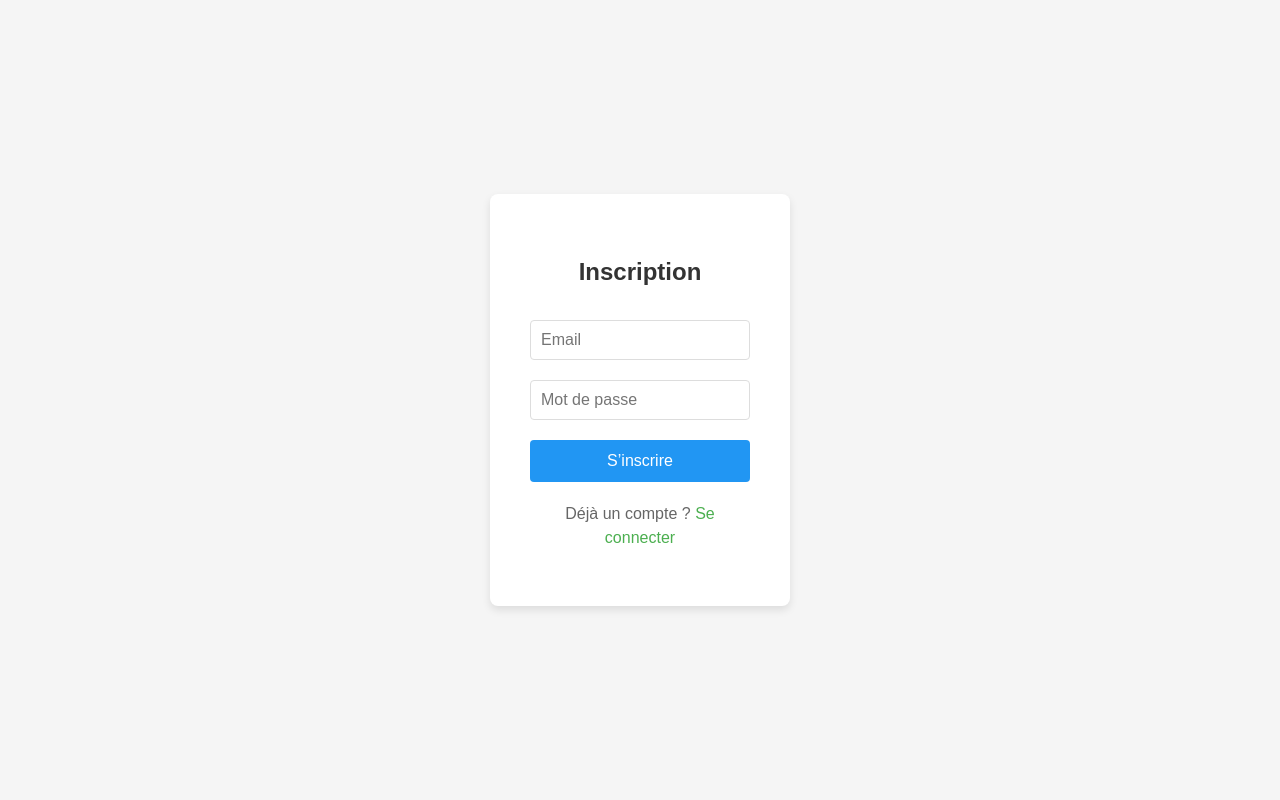
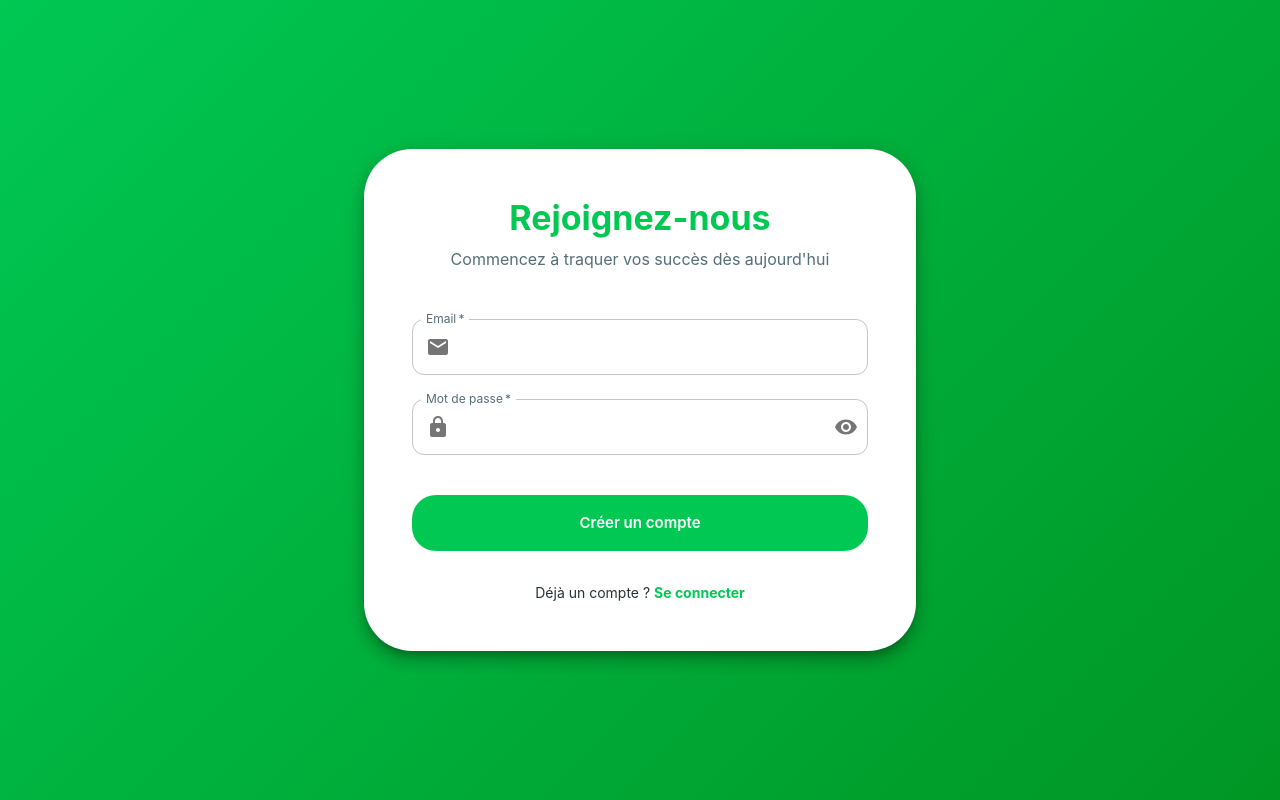
Before and after one commit to nmissi-nadia/Job-Tracker-2, a React (Create React App) app in the folder frontend/: page /register in a window 1280 px wide. Built offline with nearby package versions, Linux system fonts and the light colour scheme.

Commit message:
style(frontend): complete redesign of landing, auth and dashboard pages

```diff
--- a/frontend/src/pages/Dashboard.js
+++ b/frontend/src/pages/Dashboard.js
@@ -1,23 +1,169 @@
 import React, { useEffect, useState } from 'react';
+import {
+  Grid, Paper, Typography, Box, Card, CardContent,
+  Divider, List, ListItem, ListItemText, ListItemIcon,
+  CircularProgress, Button
+} from '@mui/material';
+import {
+  Work as WorkIcon,
+  CheckCircle as SuccessIcon,
+  Pending as PendingIcon,
+  Cancel as CancelIcon,
+  ArrowForward as ArrowForwardIcon
+} from '@mui/icons-material';
+import { Chart as ChartJS, ArcElement, Tooltip, Legend } from 'chart.js';
+import { Doughnut } from 'react-chartjs-2';
+import { useNavigate } from 'react-router-dom';
 import api from '../services/api';
 
-function Dashboard() {
-  const [jobs, setJobs] = useState([]);
+ChartJS.register(ArcElement, Tooltip, Legend);
+
+const Dashboard = () => {
+  const [stats, setStats] = useState(null);
+  const [recentJobs, setRecentJobs] = useState([]);
+  const [loading, setLoading] = useState(true);
+  const navigate = useNavigate();
 
   useEffect(() => {
-    api.get('/jobs').then(res => setJobs(res.data));
+    const fetchData = async () => {
+      try {
+        const [statsRes, jobsRes] = await Promise.all([
+          api.get('/stats'),
+          api.get('/jobs')
+        ]);
+        setStats(statsRes.data);
+        setRecentJobs(jobsRes.data.slice(0, 5));
+      } catch (err) {
+        console.error('Failed to fetch dashboard data', err);
+      } finally {
+        setLoading(false);
+      }
+    };
+    fetchData();
   }, []);
 
+  if (loading) {
+    return (
+      <Box sx={{ display: 'flex', justifyContent: 'center', alignItems: 'center', height: '80vh' }}>
+        <CircularProgress />
+      </Box>
+    );
+  }
+
+  const chartData = {
+    labels: Object.keys(stats?.byStatus || {}),
+    datasets: [
+      {
+        data: Object.values(stats?.byStatus || {}),
+        backgroundColor: [
+          '#2196f3', // Pending
+          '#4caf50', // Offered
+          '#ff9800', // Interviewing
+          '#f44336', // Rejected
+        ],
+        borderWidth: 0,
+      },
+    ],
+  };
+
+  const kpis = [
+    { title: 'Total Offres', value: stats?.totalJobs || 0, icon: <WorkIcon color="primary" />, color: '#e3f2fd' },
+    { title: 'Candidatures', value: stats?.totalApplications || 0, icon: <PendingIcon color="warning" />, color: '#fff3e0' },
+    { title: 'Entretiens', value: stats?.byStatus?.['Interview'] || 0, icon: <SuccessIcon color="secondary" />, color: '#e8f5e9' },
+    { title: 'Refus', value: stats?.byStatus?.['Rejected'] || 0, icon: <CancelIcon color="error" />, color: '#ffebee' },
+  ];
+
   return (
-    <div>
-      <h2>Mes Offres</h2>
-      <ul>
-        {jobs.map(job => (
-          <li key={job.id}>{job.title} - {job.company}</li>
+    <Box>
+      <Typography variant="h4" sx={{ mb: 4, fontWeight: 'bold' }}>
+        Tableau de bord
+      </Typography>
+
+      <Grid container spacing={3}>
+        {/* KPI Cards */}
+        {kpis.map((kpi, index) => (
+          <Grid item xs={12} sm={6} md={3} key={index}>
+            <Card sx={{ borderRadius: 4 }}>
+              <CardContent sx={{ display: 'flex', alignItems: 'center' }}>
+                <Box sx={{
+                  p: 2,
+                  borderRadius: 3,
+                  bgcolor: kpi.color,
+                  display: 'flex',
+                  mr: 2
+                }}>
+                  {kpi.icon}
+                </Box>
+                <Box>
+                  <Typography variant="body2" color="text.secondary">
+                    {kpi.title}
+                  </Typography>
+                  <Typography variant="h5" sx={{ fontWeight: 'bold' }}>
+                    {kpi.value}
+                  </Typography>
+                </Box>
+              </CardContent>
+            </Card>
+          </Grid>
         ))}
-      </ul>
-    </div>
+
+        {/* Chart Section */}
+        <Grid item xs={12} md={6}>
+          <Paper sx={{ p: 3, borderRadius: 4, height: '100%' }}>
+            <Typography variant="h6" sx={{ mb: 2, fontWeight: 'bold' }}>
+              Statut des candidatures
+            </Typography>
+            <Box sx={{ height: 300, display: 'flex', justifyContent: 'center' }}>
+              {stats?.totalApplications > 0 ? (
+                <Doughnut data={chartData} options={{ maintainAspectRatio: false }} />
+              ) : (
+                <Box sx={{ display: 'flex', alignItems: 'center', color: 'text.secondary' }}>
+                  Aucune donnée disponible
+                </Box>
+              )}
+            </Box>
+          </Paper>
+        </Grid>
+
+        {/* Recent Jobs Section */}
+        <Grid item xs={12} md={6}>
+          <Paper sx={{ p: 3, borderRadius: 4, height: '100%' }}>
+            <Box sx={{ display: 'flex', justifyContent: 'space-between', alignItems: 'center', mb: 2 }}>
+              <Typography variant="h6" sx={{ fontWeight: 'bold' }}>
+                Offres récentes
+              </Typography>
+              <Button
+                endIcon={<ArrowForwardIcon />}
+                onClick={() => navigate('/jobs')}
+              >
+                Tout voir
+              </Button>
+            </Box>
+            <Divider />
+            <List>
+              {recentJobs.length > 0 ? (
+                recentJobs.map((job) => (
+                  <ListItem key={job.id} divider>
+                    <ListItemIcon>
+                      <WorkIcon color="primary" />
+                    </ListItemIcon>
+                    <ListItemText
+                      primary={job.title}
+                      secondary={job.company}
+                    />
+                  </ListItem>
+                ))
+              ) : (
+                <ListItem>
+                  <ListItemText primary="Aucune offre ajoutée" />
+                </ListItem>
+              )}
+            </List>
+          </Paper>
+        </Grid>
+      </Grid>
+    </Box>
   );
-}
+};
 
 export default Dashboard;
--- a/frontend/src/pages/Home.js
+++ b/frontend/src/pages/Home.js
@@ -1,94 +1,93 @@
 import React from 'react';
+import { Box, Button, Container, Typography, Grid, Paper } from '@mui/material';
+import { useNavigate } from 'react-router-dom';
+import {
+  RocketLaunch as RocketIcon,
+  QueryStats as StatsIcon,
+  Security as SecurityIcon
+} from '@mui/icons-material';
 
-function Home() {
+const Home = () => {
+  const navigate = useNavigate();
+
   return (
-    <div style={{ padding: '20px', fontFamily: 'Arial, sans-serif' }}>
-      <header style={{ textAlign: 'center', marginBottom: '40px' }}>
-        <h1 style={{ color: '#4CAF50' }}>Bienvenue sur Job Tracker</h1>
-        <p style={{ fontSize: '18px', color: '#666' }}>
-          Suivez vos candidatures et gérez vos opportunités professionnelles.
-        </p>
-      </header>
+    <Box sx={{ bgcolor: 'background.default', minHeight: '100vh' }}>
+      {/* Hero Section */}
+      <Box sx={{
+        background: 'linear-gradient(135deg, #1a237e 0%, #000051 100%)',
+        color: 'white',
+        py: { xs: 10, md: 15 },
+        textAlign: 'center'
+      }}>
+        <Container maxWidth="md">
+          <Typography variant="h2" sx={{ fontWeight: 'bold', mb: 2, fontSize: { xs: '2.5rem', md: '4rem' } }}>
+            Maîtrisez votre recherche d'emploi
+          </Typography>
+          <Typography variant="h5" sx={{ mb: 6, opacity: 0.9 }}>
+            Traquez vos offres, gérez vos candidatures et analysez vos progrès en un seul endroit.
+          </Typography>
+          <Box sx={{ display: 'flex', justifyContent: 'center', gap: 2 }}>
+            <Button
+              variant="contained"
+              color="secondary"
+              size="large"
+              onClick={() => navigate('/register')}
+              sx={{ px: 4, py: 1.5, fontSize: '1.1rem', color: 'white' }}
+            >
+              Démarrer gratuitement
+            </Button>
+            <Button
+              variant="outlined"
+              color="inherit"
+              size="large"
+              onClick={() => navigate('/login')}
+              sx={{ px: 4, py: 1.5, fontSize: '1.1rem' }}
+            >
+              Se connecter
+            </Button>
+          </Box>
+        </Container>
+      </Box>
 
-      <section style={{ display: 'flex', justifyContent: 'space-around', flexWrap: 'wrap' }}>
-        <div style={{
-          backgroundColor: '#f9f9f9',
-          border: '1px solid #ddd',
-          borderRadius: '8px',
-          padding: '20px',
-          margin: '10px',
-          width: '300px',
-          textAlign: 'center',
-          boxShadow: '0 2px 4px rgba(0,0,0,0.1)'
-        }}>
-          <h2 style={{ color: '#2196F3' }}>Candidatures</h2>
-          <p>Ajoutez et suivez vos candidatures.</p>
-          <button style={{
-            backgroundColor: '#2196F3',
-            color: 'white',
-            border: 'none',
-            padding: '10px 20px',
-            borderRadius: '4px',
-            cursor: 'pointer'
-          }}>
-            Voir Candidatures
-          </button>
-        </div>
+      {/* Features Section */}
+      <Container maxWidth="lg" sx={{ py: 10 }}>
+        <Grid container spacing={4}>
+          {[
+            {
+              title: 'Gestion Simple',
+              desc: 'Ajoutez des offres en un clic et gardez une trace de tous les liens importants.',
+              icon: <RocketIcon sx={{ fontSize: 40, color: '#1a237e' }} />
+            },
+            {
+              title: 'Statistiques Avancées',
+              desc: 'Visualisez vos taux de succès et le statut de vos candidatures en temps réel.',
+              icon: <StatsIcon sx={{ fontSize: 40, color: '#1a237e' }} />
+            },
+            {
+              title: 'Sécurisé & Privé',
+              desc: 'Vos données sont protégées et accessibles uniquement par vous.',
+              icon: <SecurityIcon sx={{ fontSize: 40, color: '#1a237e' }} />
+            }
+          ].map((feature, index) => (
+            <Grid item xs={12} md={4} key={index}>
+              <Paper sx={{ p: 4, textAlign: 'center', borderRadius: 4, height: '100%' }}>
+                <Box sx={{ mb: 2 }}>{feature.icon}</Box>
+                <Typography variant="h6" sx={{ fontWeight: 'bold', mb: 1 }}>{feature.title}</Typography>
+                <Typography variant="body2" color="text.secondary">{feature.desc}</Typography>
+              </Paper>
+            </Grid>
+          ))}
+        </Grid>
+      </Container>
 
-        <div style={{
-          backgroundColor: '#f9f9f9',
-          border: '1px solid #ddd',
-          borderRadius: '8px',
-          padding: '20px',
-          margin: '10px',
-          width: '300px',
-          textAlign: 'center',
-          boxShadow: '0 2px 4px rgba(0,0,0,0.1)'
-        }}>
-          <h2 style={{ color: '#FF9800' }}>Statistiques</h2>
-          <p>Analysez vos progrès.</p>
-          <button style={{
-            backgroundColor: '#FF9800',
-            color: 'white',
-            border: 'none',
-            padding: '10px 20px',
-            borderRadius: '4px',
-            cursor: 'pointer'
-          }}>
-            Voir Stats
-          </button>
-        </div>
-
-        <div style={{
-          backgroundColor: '#f9f9f9',
-          border: '1px solid #ddd',
-          borderRadius: '8px',
-          padding: '20px',
-          margin: '10px',
-          width: '300px',
-          textAlign: 'center',
-          boxShadow: '0 2px 4px rgba(0,0,0,0.1)'
-        }}>
-          <h2 style={{ color: '#4CAF50' }}>Paramètres</h2>
-          <p>Configurez votre profil.</p>
-          <button style={{
-            backgroundColor: '#4CAF50',
-            color: 'white',
-            border: 'none',
-            padding: '10px 20px',
-            borderRadius: '4px',
-            cursor: 'pointer'
-          }}>
-            Aller aux Paramètres
-          </button>
-        </div>
-      </section>
-
-      <footer style={{ textAlign: 'center', marginTop: '40px', color: '#999' }}>
-        <p>&copy; 2026 Job Tracker. Tous droits réservés.</p>
-      </footer>
-    </div>
+      {/* Footer */}
+      <Box sx={{ py: 6, textAlign: 'center', borderTop: '1px solid #e0e0e0' }}>
+        <Typography variant="body2" color="text.secondary">
+          © 2026 Job Tracker. Développé pour votre succès professionnel.
+        </Typography>
+      </Box>
+    </Box>
   );
-}
+};
 
 export default Home;
--- a/frontend/src/pages/Login.js
+++ b/frontend/src/pages/Login.js
@@ -1,102 +1,123 @@
 import React, { useState } from 'react';
-import { Link, useNavigate } from 'react-router-dom';
+import {
+  Box, Container, Paper, TextField, Button, Typography,
+  Link, InputAdornment, IconButton, Alert
+} from '@mui/material';
+import { Visibility, VisibilityOff, Email, Lock } from '@mui/icons-material';
+import { useNavigate } from 'react-router-dom';
+import { toast } from 'react-hot-toast';
+import { useAuth } from '../context/AuthContext';
 import api from '../services/api';
 
-function Login({ setToken }) {
+const Login = () => {
   const [email, setEmail] = useState('');
   const [password, setPassword] = useState('');
+  const [showPassword, setShowPassword] = useState(false);
+  const [loading, setLoading] = useState(false);
+  const { login } = useAuth();
   const navigate = useNavigate();
 
-  const handleLogin = async () => {
-    if (!email || !password) {
-      alert('Veuillez remplir tous les champs');
-      return;
-    }
+  const handleSubmit = async (e) => {
+    e.preventDefault();
+    setLoading(true);
     try {
       const res = await api.post('/auth/login', { email, password });
-      localStorage.setItem('token', res.data.token);
-      setToken(res.data.token);
-      navigate('/home');
+      login(res.data.token);
+      toast.success('Bon retour !');
+      navigate('/dashboard');
     } catch (err) {
-      alert('Erreur de connexion: ' + (err.response?.data?.error || err.message));
-      console.error(err);
+      toast.error(err.response?.data?.error || 'Erreur de connexion');
+    } finally {
+      setLoading(false);
     }
   };
 
   return (
-    <div style={{
+    <Box sx={{
+      minHeight: '100vh',
       display: 'flex',
+      alignItems: 'center',
       justifyContent: 'center',
-      alignItems: 'center',
-      height: '100vh',
-      backgroundColor: '#f5f5f5',
-      fontFamily: 'Arial, sans-serif'
+      background: 'linear-gradient(135deg, #1a237e 0%, #000051 100%)',
+      p: 2
     }}>
-      <div style={{
-        backgroundColor: 'white',
-        padding: '40px',
-        borderRadius: '8px',
-        boxShadow: '0 4px 8px rgba(0,0,0,0.1)',
-        width: '300px',
-        textAlign: 'center'
-      }}>
-        <h2 style={{ marginBottom: '20px', color: '#333' }}>Connexion</h2>
-        <input
-          type="email"
-          placeholder="Email"
+      <Container maxWidth="sm">
+        <Paper elevation={10} sx={{ p: { xs: 4, md: 6 }, borderRadius: 4 }}>
+          <Box sx={{ textAlign: 'center', mb: 4 }}>
+            <Typography variant="h4" color="primary" sx={{ fontWeight: 'bold', mb: 1 }}>
+              Job Tracker
+            </Typography>
+            <Typography variant="body1" color="text.secondary">
+              Connectez-vous pour suivre vos opportunités
+            </Typography>
+          </Box>
+
+          <form onSubmit={handleSubmit}>
+            <TextField
+              fullWidth
+              label="Email"
+              variant="outlined"
+              margin="normal"
               value={email}
-          onChange={e => setEmail(e.target.value)}
-          style={{
-            width: '100%',
-            padding: '10px',
-            margin: '10px 0',
-            border: '1px solid #ddd',
-            borderRadius: '4px',
-            fontSize: '16px',
-            boxSizing: 'border-box'
+              onChange={(e) => setEmail(e.target.value)}
+              required
+              InputProps={{
+                startAdornment: (
+                  <InputAdornment position="start">
+                    <Email color="action" />
+                  </InputAdornment>
+                ),
               }}
             />
-        <input
-          type="password"
-          placeholder="Mot de passe"
+            <TextField
+              fullWidth
+              label="Mot de passe"
+              type={showPassword ? 'text' : 'password'}
+              variant="outlined"
+              margin="normal"
               value={password}
-          onChange={e => setPassword(e.target.value)}
-          style={{
-            width: '100%',
-            padding: '10px',
-            margin: '10px 0',
-            border: '1px solid #ddd',
-            borderRadius: '4px',
-            fontSize: '16px',
-            boxSizing: 'border-box'
+              onChange={(e) => setPassword(e.target.value)}
+              required
+              InputProps={{
+                startAdornment: (
+                  <InputAdornment position="start">
+                    <Lock color="action" />
+                  </InputAdornment>
+                ),
+                endAdornment: (
+                  <InputAdornment position="end">
+                    <IconButton onClick={() => setShowPassword(!showPassword)} edge="end">
+                      {showPassword ? <VisibilityOff /> : <Visibility />}
+                    </IconButton>
+                  </InputAdornment>
+                ),
               }}
             />
-        <button
-          onClick={handleLogin}
-          style={{
-            width: '100%',
-            padding: '12px',
-            backgroundColor: '#4CAF50',
-            color: 'white',
-            border: 'none',
-            borderRadius: '4px',
-            fontSize: '16px',
-            cursor: 'pointer',
-            marginTop: '10px',
-            boxSizing: 'border-box',
-            transition: 'background-color 0.3s'
-          }}
-          onMouseEnter={(e) => e.target.style.backgroundColor = '#45a049'}
-          onMouseLeave={(e) => e.target.style.backgroundColor = '#4CAF50'}
+
+            <Button
+              fullWidth
+              variant="contained"
+              size="large"
+              type="submit"
+              disabled={loading}
+              sx={{ mt: 4, mb: 2, height: 56, borderRadius: 2 }}
             >
-          Se connecter
-        </button>
-        <p style={{ marginTop: '20px', color: '#666' }}>
-          Pas de compte ? <Link to="/register" style={{ color: '#2196F3', textDecoration: 'none' }}>S'inscrire</Link>
-        </p>
-      </div>
-    </div>
+              {loading ? 'Connexion...' : 'Se connecter'}
+            </Button>
+
+            <Box sx={{ textAlign: 'center', mt: 2 }}>
+              <Typography variant="body2">
+                Pas encore de compte ?{' '}
+                <Link href="/register" underline="hover" sx={{ fontWeight: 'bold' }}>
+                  S'inscrire
+                </Link>
+              </Typography>
+            </Box>
+          </form>
+        </Paper>
+      </Container>
+    </Box>
   );
-}
+};
 
 export default Login;
--- a/frontend/src/pages/Register.js
+++ b/frontend/src/pages/Register.js
@@ -1,101 +1,121 @@
 import React, { useState } from 'react';
-import { Link, useNavigate } from 'react-router-dom';
+import {
+  Box, Container, Paper, TextField, Button, Typography,
+  Link, InputAdornment, IconButton
+} from '@mui/material';
+import { Visibility, VisibilityOff, Email, Lock, Person } from '@mui/icons-material';
+import { useNavigate } from 'react-router-dom';
+import { toast } from 'react-hot-toast';
 import api from '../services/api';
 
-function Register() {
+const Register = () => {
   const [email, setEmail] = useState('');
   const [password, setPassword] = useState('');
+  const [showPassword, setShowPassword] = useState(false);
+  const [loading, setLoading] = useState(false);
   const navigate = useNavigate();
 
-  const handleRegister = async () => {
-    if (!email || !password) {
-      alert('Veuillez remplir tous les champs');
-      return;
-    }
+  const handleSubmit = async (e) => {
+    e.preventDefault();
+    setLoading(true);
     try {
-      const res = await api.post('/auth/register', { email, password });
-      alert('Utilisateur créé avec succès ✅');
+      await api.post('/auth/register', { email, password });
+      toast.success('Compte créé avec succès ! Connectez-vous.');
       navigate('/login');
     } catch (err) {
-      alert('Erreur lors de l\'inscription: ' + (err.response?.data?.error || err.message));
-      console.error(err);
+      toast.error(err.response?.data?.error || 'Erreur lors de l\'inscription');
+    } finally {
+      setLoading(false);
     }
   };
 
   return (
-    <div style={{
+    <Box sx={{
+      minHeight: '100vh',
       display: 'flex',
+      alignItems: 'center',
       justifyContent: 'center',
-      alignItems: 'center',
-      height: '100vh',
-      backgroundColor: '#f5f5f5',
-      fontFamily: 'Arial, sans-serif'
+      background: 'linear-gradient(135deg, #00c853 0%, #009624 100%)',
+      p: 2
     }}>
-      <div style={{
-        backgroundColor: 'white',
-        padding: '40px',
-        borderRadius: '8px',
-        boxShadow: '0 4px 8px rgba(0,0,0,0.1)',
-        width: '300px',
-        textAlign: 'center'
-      }}>
-        <h2 style={{ marginBottom: '20px', color: '#333' }}>Inscription</h2>
-        <input
-          type="email"
-          placeholder="Email"
+      <Container maxWidth="sm">
+        <Paper elevation={10} sx={{ p: { xs: 4, md: 6 }, borderRadius: 4 }}>
+          <Box sx={{ textAlign: 'center', mb: 4 }}>
+            <Typography variant="h4" color="secondary" sx={{ fontWeight: 'bold', mb: 1 }}>
+              Rejoignez-nous
+            </Typography>
+            <Typography variant="body1" color="text.secondary">
+              Commencez à traquer vos succès dès aujourd'hui
+            </Typography>
+          </Box>
+
+          <form onSubmit={handleSubmit}>
+            <TextField
+              fullWidth
+              label="Email"
+              variant="outlined"
+              margin="normal"
               value={email}
-          onChange={e => setEmail(e.target.value)}
-          style={{
-            width: '100%',
-            padding: '10px',
-            margin: '10px 0',
-            border: '1px solid #ddd',
-            borderRadius: '4px',
-            fontSize: '16px',
-            boxSizing: 'border-box'
+              onChange={(e) => setEmail(e.target.value)}
+              required
+              InputProps={{
+                startAdornment: (
+                  <InputAdornment position="start">
+                    <Email color="action" />
+                  </InputAdornment>
+                ),
               }}
             />
-        <input
-          type="password"
-          placeholder="Mot de passe"
+            <TextField
+              fullWidth
+              label="Mot de passe"
+              type={showPassword ? 'text' : 'password'}
+              variant="outlined"
+              margin="normal"
               value={password}
-          onChange={e => setPassword(e.target.value)}
-          style={{
-            width: '100%',
-            padding: '10px',
-            margin: '10px 0',
-            border: '1px solid #ddd',
-            borderRadius: '4px',
-            fontSize: '16px',
-            boxSizing: 'border-box'
+              onChange={(e) => setPassword(e.target.value)}
+              required
+              InputProps={{
+                startAdornment: (
+                  <InputAdornment position="start">
+                    <Lock color="action" />
+                  </InputAdornment>
+                ),
+                endAdornment: (
+                  <InputAdornment position="end">
+                    <IconButton onClick={() => setShowPassword(!showPassword)} edge="end">
+                      {showPassword ? <VisibilityOff /> : <Visibility />}
+                    </IconButton>
+                  </InputAdornment>
+                ),
               }}
             />
-        <button
-          onClick={handleRegister}
-          style={{
-            width: '100%',
-            padding: '12px',
-            backgroundColor: '#2196F3',
-            color: 'white',
-            border: 'none',
-            borderRadius: '4px',
-            fontSize: '16px',
-            cursor: 'pointer',
-            marginTop: '10px',
-            boxSizing: 'border-box',
-            transition: 'background-color 0.3s'
-          }}
-          onMouseEnter={(e) => e.target.style.backgroundColor = '#0b7dda'}
-          onMouseLeave={(e) => e.target.style.backgroundColor = '#2196F3'}
+
+            <Button
+              fullWidth
+              variant="contained"
+              color="secondary"
+              size="large"
+              type="submit"
+              disabled={loading}
+              sx={{ mt: 4, mb: 2, height: 56, borderRadius: 2, color: 'white' }}
             >
-          S’inscrire
-        </button>
-        <p style={{ marginTop: '20px', color: '#666' }}>
-          Déjà un compte ? <Link to="/" style={{ color: '#4CAF50', textDecoration: 'none' }}>Se connecter</Link>
-        </p>
-      </div>
-    </div>
+              {loading ? 'Inscription...' : 'Créer un compte'}
+            </Button>
+
+            <Box sx={{ textAlign: 'center', mt: 2 }}>
+              <Typography variant="body2">
+                Déjà un compte ?{' '}
+                <Link href="/login" underline="hover" sx={{ fontWeight: 'bold', color: 'secondary.main' }}>
+                  Se connecter
+                </Link>
+              </Typography>
+            </Box>
+          </form>
+        </Paper>
+      </Container>
+    </Box>
   );
-}
+};
 
 export default Register;
```
Lines whose indentation alone changed are shown as unchanged.
